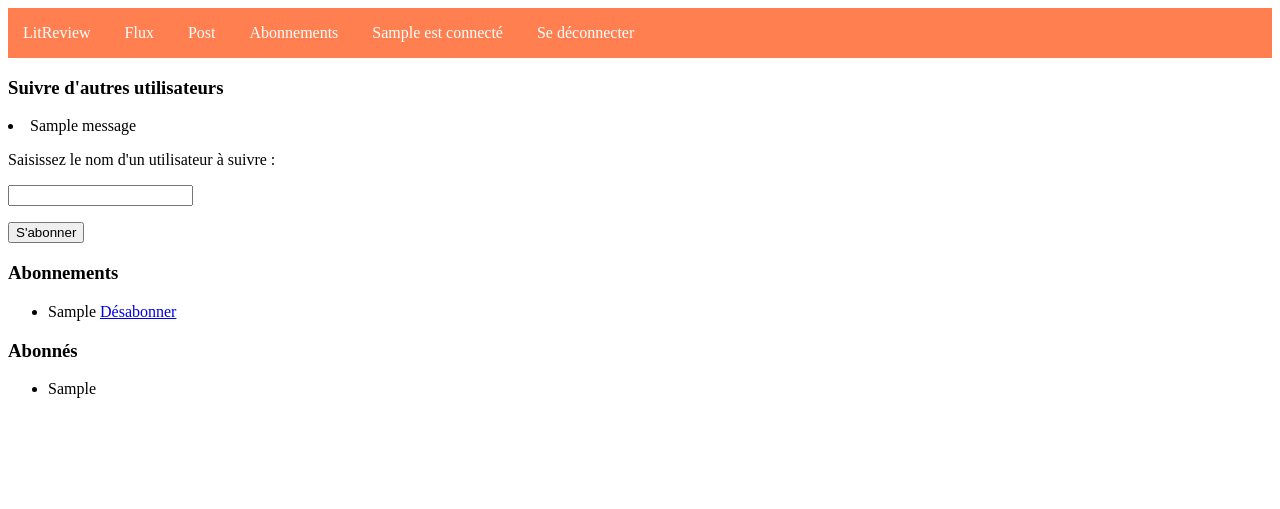
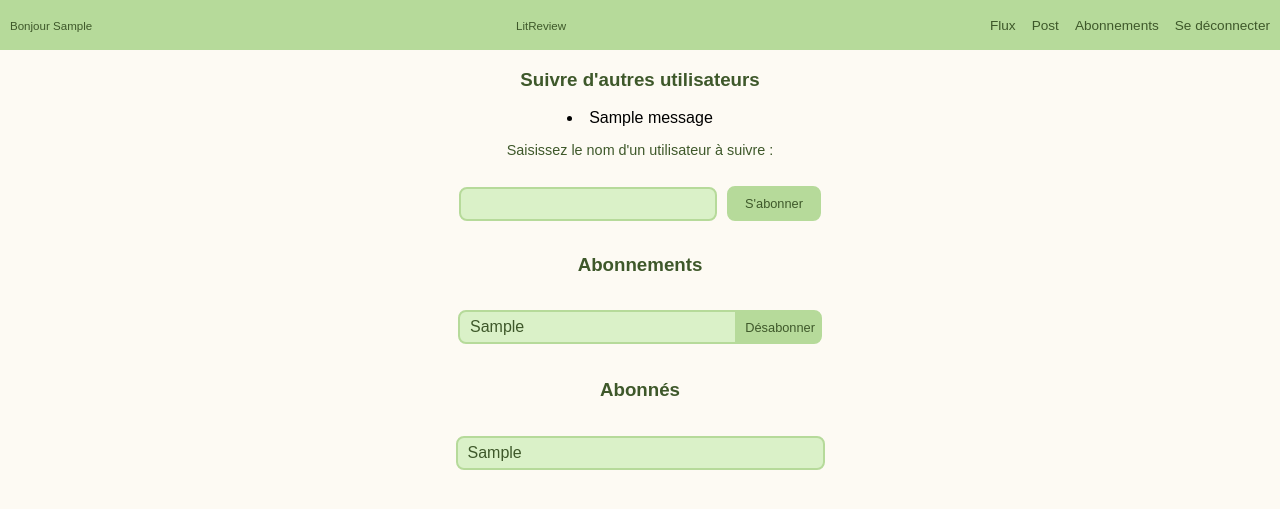
Before and after one commit to LudoTreb/OCR_P9, a Django app: page /subscription/ in a window 1280 px wide. Shown: the top 509 px of the page. Run offline with Django 4.2, Linux system fonts and the light colour scheme; a user stored in the database is signed in; tables that the repository leaves empty hold one stand-in row (values such as "Sample post"); one stand-in notice (Sample message) is shown.

Commit message:
ajout de style sur les page login, signup et subscription et ajout de balise sur leur html

```diff
--- a/src/authentication/forms.py
+++ b/src/authentication/forms.py
@@ -16,6 +16,12 @@ class SignupForm(UserCreationForm):
         # Si l'on veut personnalisé les informations que l'on récupérer lors de l'inscription
         # fields = ('username', 'email', 'first_name', 'last_name', 'role')
 
+    def __init__(self, *args, **kwargs):
+        super(SignupForm, self).__init__(*args, **kwargs)
+
+        for fieldname in ['username', 'password1', 'password2']:
+            self.fields[fieldname].help_text = None
+
 
 class FollowUsersForm(forms.ModelForm):
     class Meta:
--- a/src/authentication/templates/subscription.html
+++ b/src/authentication/templates/subscription.html
@@ -1,24 +1,25 @@
 {% extends "base.html" %}
 {% block content %}
-
-<h3>Suivre d'autres utilisateurs</h3>
+<div class="main-container-subscription">
+    <div class="subscription-container">
+        <h3 class="subscription-title">Suivre d'autres utilisateurs</h3>
         {% for message in messages %}
-<li{% if message.tags %} class="{{ message.tags }}"{% endif %}>{{ message }}</li>
+            <li {% if message.tags %} {% endif %}>{{ message }}</li>
             {% endfor %}
-<form method="POST">
             <p>Saisissez le nom d'un utilisateur à suivre :</p>
+                <form class="search-form" method="POST">
                     {% csrf_token %}
-    {{ form.as_p }}
-    <input type="submit" value="S'abonner">
+                    <div class="search-bar">{{ form.as_p }}</div>
+                    <input class="btn-follow" type="submit" value="S'abonner">
                 </form>
 
-
-<h3>Abonnements</h3>
-<ul>
+        <h3 class="subscription-title">Abonnements</h3>
                 {% for user_follow in user_follows %}
                 {% if user_follow.user == current_user%}
-    <li>{{ user_follow.followed_user|capfirst }}
-        <a href="{% url 'unfollow' user_follow.id %}">Désabonner</a>
+
+            <ul class="user-follow-section">
+                <li class="user-follow">{{ user_follow.followed_user|capfirst }}
+                    <a class="link-unfollow" href="{% url 'unfollow' user_follow.id %}">Désabonner</a>
                 </li>
                 {% endif %}
             </ul>
@@ -26,13 +27,15 @@
             <p>Vous ne suivez aucun autre utilisateur.</p>
             {% endfor %}
 
-<h3>Abonnés</h3>
-<ul>
+        <h3 class="subscription-title">Abonnés</h3>
                 {% for subscriber in subscribers %}
-    <li>{{ subscriber.user|capfirst }}</li>
+            <ul >
+                <li class="follower">{{ subscriber.user|capfirst }}</li>
             </ul>
             {% empty %}
             <p>Aucun autre utilisateur ne vous suit.</p>
             {% endfor %}
+    </div>
+</div>
 
 {% endblock %}
--- a/src/reviews/templates/review_snippet.html
+++ b/src/reviews/templates/review_snippet.html
@@ -5,7 +5,7 @@
     {{ post.time_created|date:"H:i, d F o" }}
 </div>
 {% else %}
-<div>{{ post.user.username }} a publié une critique</div>
+<div>{{ post.user.username|capfirst }} a publié une critique</div>
 <div>{{ post.time_created|date:"H:i, d F o" }}</div>
 {% endif %}
 <h3>{{ post.headline }} - Note: {{post.rating}}</h3>
--- /dev/null
+++ b/src/static/css/style.css
@@ -0,0 +1,329 @@
+html{
+    font-family: arial, helvetica, Verdana, sans-serif;
+}
+
+body {
+    padding: 0;
+    margin: 0;
+    background-color: #FDFAF3;
+
+}
+
+/* navigation bar elements */
+
+
+.flex-container {
+    display: flex;
+
+    align-items: center;
+    justify-content: space-between;
+    flex-wrap: wrap;
+    gap: 16px;
+
+    background-color: #B6DA9A;
+    height: 50px;
+}
+
+.authenticate {
+    margin-right: auto;
+    margin: 0 0 0 10px;
+
+}
+
+.logo {
+    margin: auto;
+}
+
+.menu {
+    display: flex;
+    flex-wrap: wrap;
+    gap: 16px;
+    margin-left: auto;
+    margin: 0 10px 0 0;
+}
+
+.nav-menu {
+    text-decoration: none;
+}
+
+.authenticate, .logo, .nav-menu {
+    color: #3E582A;
+    font-size: 0.85em;
+}
+
+
+/* feed elements */
+
+.main-container {
+    display: flex;
+    align-items: flex-end;
+    justify-content: center;
+    flex-wrap: wrap;
+    gap: 50px;
+
+    height: 70px;
+    background-color: #DAF1C8;
+}
+
+.btn-center {
+    margin-top:auto;
+    margin: 0 0 7px 0;
+
+    background-color: #B6DA9A;
+    border: none;
+    padding: 7px 40px;
+    display: inline-block;
+    font-size: 0.9em;
+    border-radius: 8px;
+    border: 1px solid #3E582A;
+    color: #3E582A;
+
+}
+
+.btn-text {
+    text-decoration: none;
+    color: #3E582A;
+}
+
+.container {
+    display:flex;
+    align-items: center;
+    flex-direction: column;
+    justify-content: space-around;
+    flex-wrap: wrap;
+
+}
+
+.post {
+    padding: 0;
+    margin: 0;
+    width:500px;
+    background-color: #81CACF;
+    border: 1px solid #3E582A;
+
+}
+/* Signup */
+
+.signup h2 {
+    color: #3E582A;
+}
+
+.main-container-signup {
+    display: flex;
+    flex-direction: column;
+    align-items: center;
+    justify-content: center;
+    flex-wrap: wrap;
+
+}
+
+.signup {
+    display: flex;
+    flex-direction:column;
+    align-items: center;
+    justify-content: center;
+    flex-wrap: wrap;
+    gap: 25px;
+    margin: 0 0 0 0;
+    width: 500px;
+}
+
+.btn-signup {
+    display: flex;
+    align-items: center;
+    justify-content: center;
+    color: #3E582A;
+    font-size: 0.8em;
+    font-weight: bold;
+    background-color: #B6DA9A;
+    border: 2px solid #B6DA9A;
+    border-radius: 8px;
+    padding: 5px 16px 5px 16px;
+    height: 35px;
+    width: 100px
+}
+
+.btn-place {
+    display: flex;
+    flex-direction:row;
+    gap: 16px;
+}
+
+.signup-form {
+    display: flex;
+    flex-direction:column;
+
+    flex-wrap: wrap;
+    gap: 16px;
+    margin: 0 0 10px 10px;
+    color: #3E582A;
+}
+
+/* Login */
+
+.login h2 {
+    color: #3E582A;
+}
+
+input[name="username"] {
+
+    height: 20px;
+
+    border-radius: 8px;
+    background-color: #DAF1C8;
+    border: 2px solid #B6DA9A;
+}
+
+input[name="password"], [name="password1"], [name="password2"] {
+
+    height: 20px;
+
+    border-radius: 8px;
+    background-color: #DAF1C8;
+    border: 2px solid #B6DA9A;
+}
+
+.login {
+    display: flex;
+    flex-direction:row;
+    align-items: center;
+    justify-content: center;
+    flex-wrap: wrap;
+    gap: 125px;
+}
+
+.login-input {
+    display: flex;
+    flex-direction:column;
+    align-items: center;
+    justify-content: flex-start;
+    flex-wrap: wrap;
+    gap: 25px;
+    margin: 0 0 0 0;
+    background-color: ;
+
+}
+
+.registration{
+    display: flex;
+    flex-direction:column;
+    align-items: center;
+    justify-content: flex-start;
+    flex-wrap: wrap;
+    gap: 15px;
+
+}
+
+.login-form {
+display: flex;
+    flex-direction:column;
+    align-items: center;
+    justify-content: flex-start;
+    gap: 15px;
+}
+
+/* Subscription */
+
+.main-container-subscription {
+    display: flex;
+    flex-direction: column;
+    align-items: center;
+    justify-content: center;
+    flex-wrap: wrap;
+}
+
+.subscription-container {
+    display: flex;
+    flex-direction: column;
+    align-items: center;
+    justify-content: center;
+    flex-wrap: wrap;
+
+}
+
+.search-form {
+    display: flex;
+    flex-direction:row;
+    align-items: center;
+    justify-content: center;
+    position:relative;
+
+    gap: 10px;
+    width: 350px;
+}
+
+
+.user-follow {
+    display: flex;
+    align-items: center;
+    justify-content: space-between;
+    width: 350px;
+    background-color: #DAF1C8;
+    border: 2px solid #B6DA9A;
+    border-radius: 8px;
+    padding: 0 0 0 10px;
+    color:  #3E582A;
+
+    position: relative;
+    right: 20px;
+}
+
+.link-unfollow {
+    display: flex;
+    align-items: center;
+    color: #3E582A;
+    font-size: 0.8em;
+    text-decoration: none;
+    background-color: #B6DA9A;
+    border-radius: 0 4px 4px 0;
+    padding: 5px 5px 5px 10px;
+    height: 20px;
+}
+
+.follower {
+    display: flex;
+    align-items: center;
+    justify-content: space-between;
+    height: 20px;
+    width: 350px;
+    background-color: #DAF1C8;
+    border: 2px solid #B6DA9A;
+    border-radius: 8px;
+    padding: 5px 5px 5px 10px;
+    color:  #3E582A;
+
+    position: relative;
+    right: 20px;
+}
+
+input[name="followed_user"] {
+
+    height: 28px;
+    width: 250px;
+    border-radius: 8px;
+    background-color: #DAF1C8;
+    border: 2px solid #B6DA9A;
+}
+
+.btn-follow {
+    display: flex;
+    align-items: center;
+    color: #3E582A;
+    font-size: 0.8em;
+    background-color: #B6DA9A;
+    border: 2px solid #B6DA9A;
+    border-radius: 8px;
+    padding: 5px 16px 5px 16px;
+    height: 35px;
+    width: 100px
+}
+
+.subscription-container p {
+    font-size: 0.9em;
+    color: #3E582A;
+
+}
+.subscription-container h3 {
+
+    color: #3E582A;
+}
--- a/src/static/style.css
+++ /dev/null
@@ -1,17 +0,0 @@
-nav {
-    display: flex;
-    align-items: center;
-    background-color: coral;
-    height: 50px;
-}
-
-.nav-menu {
-    color: white;
-    text-decoration: none;
-    margin: 0 15px 0 15px;
-}
-
-h2 {
-    color: red;
-    text-align: center;
-}
--- a/src/templates/base.html
+++ b/src/templates/base.html
@@ -4,25 +4,34 @@
 <head>
     <meta charset="UTF-8">
     <title>LITReview</title>
-    <link rel="stylesheet" type="text/css" href="{% static 'style.css' %}">
+    <link rel="stylesheet" type="text/css" href="{% static 'css/style.css' %}">
 </head>
 <body>
 <!--<style> .nav-menu {margin: 0 15px 0 0;} </style>-->
-<nav>
-    <div class="navbar">
-        <a class="nav-menu" class="logo" href="{% url 'home' %}">LitReview
+
+<nav class="flex-container">
+        <div class="authenticate">
+            {% if user.is_authenticated %}
+                <a class="nav-menu">Bonjour {{ user.username|capfirst }}</a>
+            {% endif %}
+        </div>
+        <div class="logo">
+            <a class="nav-menu"  href="{% url 'home' %}">LitReview
     <!--                mettre l'image du logo-->
         </a>
+        </div>
+        {% if user.is_authenticated %}
+        <div class="menu">
             <a class="nav-menu" href="{% url 'home' %}">Flux</a>
             <a class="nav-menu" href="{% url 'posts' %}">Post</a>
             <a class="nav-menu" href="{% url 'subscription' %}">Abonnements</a>
             {% if user.is_authenticated %}
-        <a class="nav-menu">{{ user.username|capfirst }} est connecté</a>
             <a class="nav-menu" href="{% url 'logout' %}">Se déconnecter</a>
             {% else %}
             <a class="nav-menu" href="{% url 'login' %}">Se connecter</a>
             {% endif %}
         </div>
+        {% endif %}
 </nav>
 {% block content %} {% endblock %}
 </body>
```
Also changed, not shown: src/authentication/templates/login.html (+33 -7 lines), src/authentication/templates/signup.html (+15 -3 lines), src/reviews/templates/feed.html (+16 -11 lines). Lines whose indentation alone changed are shown as unchanged.
